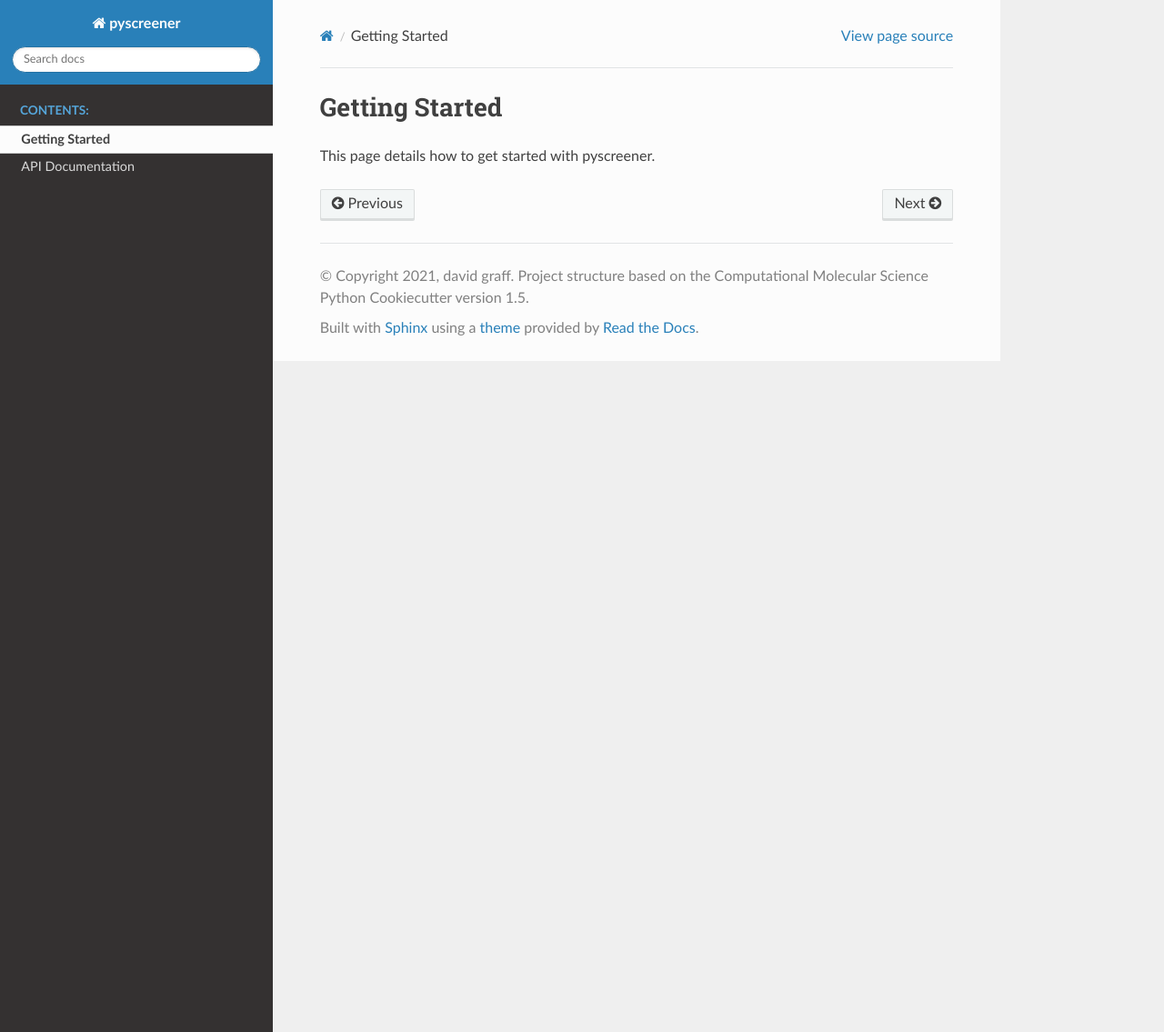
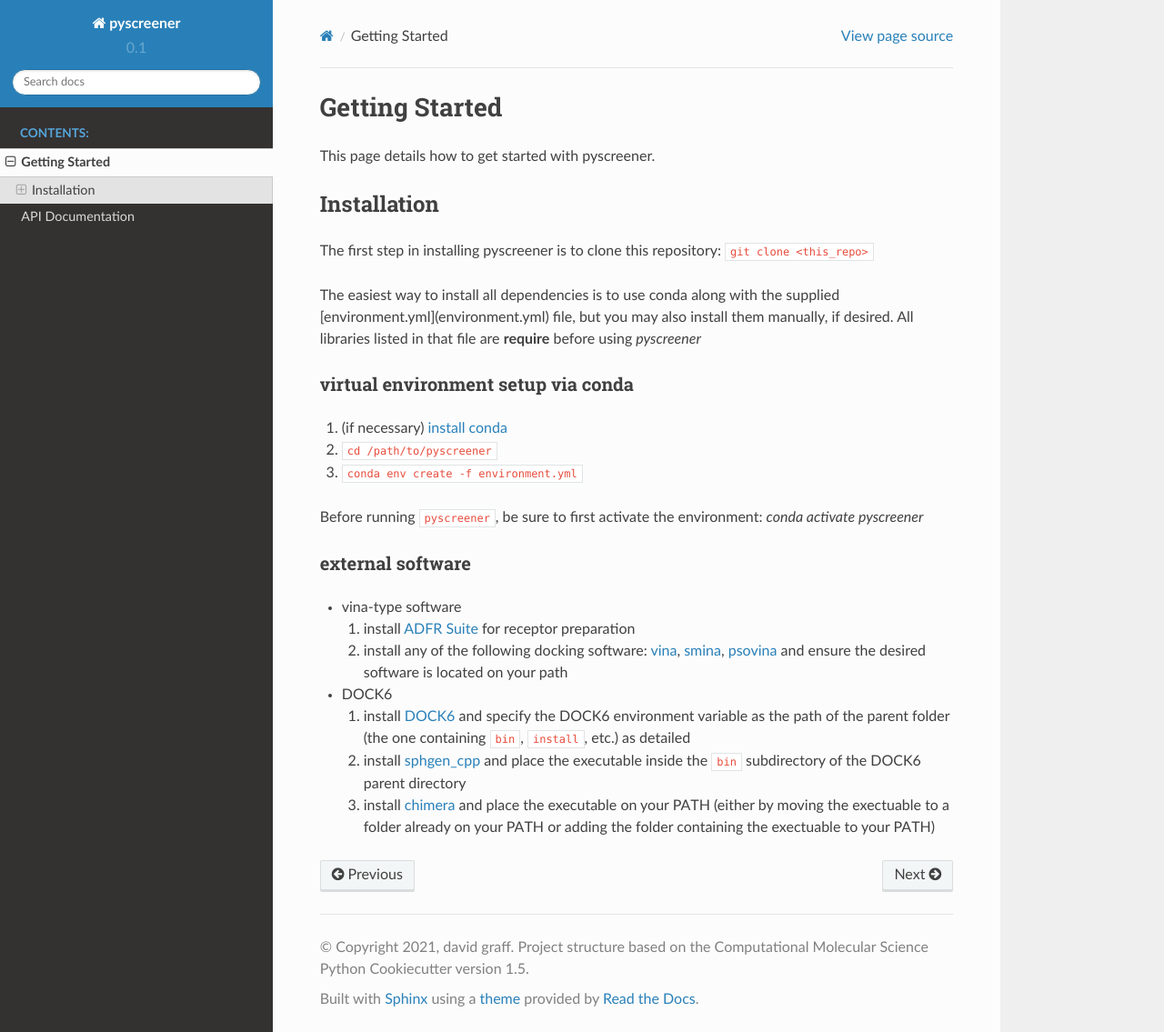
Before and after one commit to coleygroup/pyscreener, a Sphinx documentation site: the page built from docs/getting_started.rst, in a window 1280 px wide and 1135 px high. Shown: the whole window at 91% size. Built offline with Sphinx 7.4.7 and the Read the Docs theme 2.0.0, drawn with Linux system fonts in a browser that asks for light colours; the version number could not be read and is left out.

Commit message:
adding documentation files

```diff
--- a/docs/api.rst
+++ b/docs/api.rst
@@ -4,4 +4,4 @@ API Documentation
 .. autosummary::
    :toctree: autosummary
 
-   pyscreener.canvas
+   pyscreener.docking.base
--- a/docs/conf.py
+++ b/docs/conf.py
@@ -28,7 +28,7 @@ copyright = ("2021, david graff. Project structure based on the "
 author = 'david graff'
 
 # The short X.Y version
-version = ''
+version = '0.1'
 # The full version, including alpha/beta/rc tags
 release = ''
 
--- a/docs/getting_started.rst
+++ b/docs/getting_started.rst
@@ -2,3 +2,30 @@ Getting Started
 ===============
 
 This page details how to get started with pyscreener.
+
+Installation
+------------
+The first step in installing pyscreener is to clone this repository: ``git clone <this_repo>``
+
+The easiest way to install all dependencies is to use conda along with the supplied [environment.yml](environment.yml) file, but you may also install them manually, if desired. All libraries listed in that file are **require** before using `pyscreener`
+
+virtual environment setup via conda
+^^^^^^^^^^^^^^^^^^^^^^^^^^^^^^^^^^^
+#. (if necessary) `install conda <https://docs.conda.io/projects/conda/en/latest/user-guide/install/>`_
+#. ``cd /path/to/pyscreener``
+#. ``conda env create -f environment.yml``
+
+Before running ``pyscreener``, be sure to first activate the environment: `conda activate pyscreener`
+
+external software
+^^^^^^^^^^^^^^^^^
+* vina-type software
+
+  #. install `ADFR Suite <https://ccsb.scripps.edu/adfr/downloads/>`_ for receptor preparation
+  #. install any of the following docking software: `vina <http://vina.scripps.edu/), [qvina2](https://qvina.github.io/>`_, `smina <https://sourceforge.net/projects/smina/>`_, `psovina <https://cbbio.online/software/psovina/index.html>`_ and ensure the desired software is located on your path
+
+* DOCK6
+
+  #. install `DOCK6 <http://dock.compbio.ucsf.edu/>`_ and specify the DOCK6 environment variable as the path of the parent folder (the one containing ``bin``, ``install``, etc.) as detailed
+  #. install `sphgen_cpp <http://dock.compbio.ucsf.edu/Contributed_Code/sphgen_cpp.html>`_ and place the executable inside the ``bin`` subdirectory of the DOCK6 parent directory
+  #. install `chimera <https://www.cgl.ucsf.edu/chimera/>`_ and place the executable on your PATH (either by moving the exectuable to a folder already on your PATH or adding the folder containing the exectuable to your PATH)
--- a/docs/index.rst
+++ b/docs/index.rst
@@ -5,6 +5,8 @@
 
 Welcome to pyscreener's documentation!
 =========================================================
+pyscreener is a python package to provide a pythonic interface to common
+virtual screening software
 
 .. toctree::
    :maxdepth: 2
--- a/readthedocs.yml
+++ b/readthedocs.yml
@@ -6,7 +6,7 @@ build:
   image: latest
 
 python:
-  version: 3.8
+  version: 3.6
   install:
     - method: pip
       path: .
```
Also changed, not shown: docs/autosummary/pyscreener.preprocessing.rst (added, +16 -0 lines), docs/requirements.yaml (+20 -6 lines), 1 other file.
